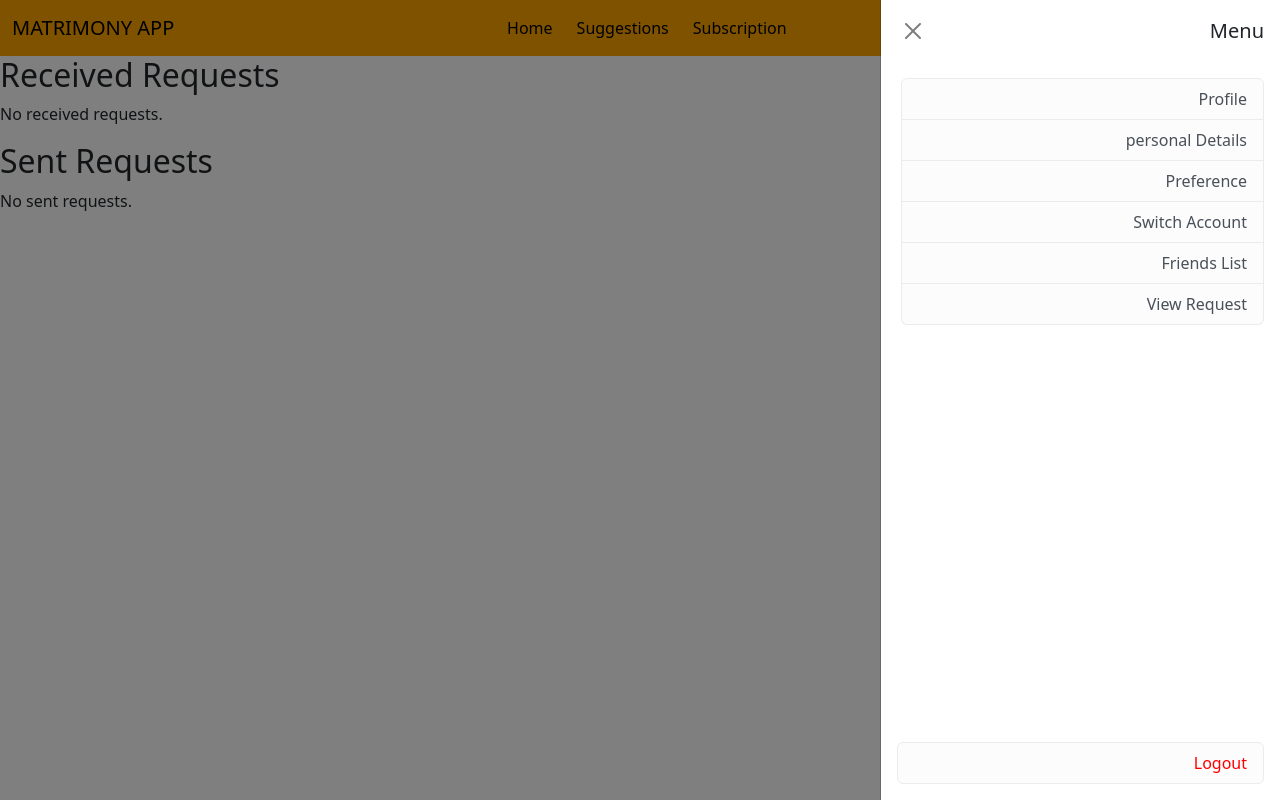
After one commit to Tuttumon21/matrimony, a Django app: page /MatrimonyApp/view_requests/ in a window 1280 px wide, after a click on "Menu". The commit adds this page. Run offline with Django 4.2, Linux system fonts and the light colour scheme; the visitor is signed in with stand-in values (Sample User, id 1); data that the repository does not hold is empty.

Commit message:
"Added FriendRequest model, form, and views for sending and responding to friend requests; updated templates to include friend request functionality"

```diff
--- /dev/null
+++ b/matrimony/matrimonyApp/templates/requests.html
@@ -0,0 +1,33 @@
+<!-- templates/requests.html -->
+
+{% extends 'shared/matrimonybase.html' %}
+
+{% block content %}
+<h2>Received Requests</h2>
+{% if received_requests %}
+    <ul>
+        {% for request in received_requests %}
+        <li>
+            {{ request.from_user.username }}
+            <a href="{% url 'matrimonyApp:respond_to_request' request.id 'accept' %}">Accept</a> |
+            <a href="{% url 'matrimonyApp:respond_to_request' request.id 'reject' %}">Reject</a>
+        </li>
+        {% endfor %}
+    </ul>
+{% else %}
+    <p>No received requests.</p>
+{% endif %}
+
+<h2>Sent Requests</h2>
+{% if sent_requests %}
+    <ul>
+        {% for request in sent_requests %}
+        <li>
+            {{ request.to_user.username }} - {{ request.status }}
+        </li>
+        {% endfor %}
+    </ul>
+{% else %}
+    <p>No sent requests.</p>
+{% endif %}
+{% endblock %}
--- a/matrimony/matrimonyApp/urls.py
+++ b/matrimony/matrimonyApp/urls.py
@@ -12,4 +12,12 @@ urlpatterns = [
 
     path('suggestions/',SuggestionView.as_view(), name='suggestions'),
 
+
+    path('send_request/<int:profile_id>/', views.send_request, name='send_request'),
+
+    path('respond_to_request/<int:request_id>/<str:action>/', views.respond_to_request, name='respond_to_request'),
+    path('view_requests/', views.view_requests, name='view_requests'),
+
+    path('friends_list/', views.friends_list, name='friends_list'),
+
 ]
--- a/matrimony/matrimonyApp/views.py
+++ b/matrimony/matrimonyApp/views.py
@@ -1,10 +1,15 @@
 from django.shortcuts import render, redirect, get_object_or_404
-from django.views.generic import TemplateView
-from .forms import ParentsDetailsForm,PartnerPreferenceForm
+from django.views.generic import TemplateView,FormView
+from .forms import ParentsDetailsForm,PartnerPreferenceForm,FriendRequestForm
 from django.contrib.auth.decorators import login_required
-from .models import ParentsDetails,PartnerPreference
+from .models import ParentsDetails,PartnerPreference,FriendRequest
 from django.contrib.auth.mixins import LoginRequiredMixin
 from accounts.models import User
+from django.db.models import Q
+from django.views import View
+# from django.utils.decorators import method_decorator
+# from django.urls import reverse_lazy
+from django.http import JsonResponse
 # Create your views here.
 
 
@@ -74,6 +79,60 @@ class SuggestionView(LoginRequiredMixin, TemplateView):
             ).exclude(id=user.id).select_related('partner_preference').prefetch_related('parents_details')
             context['profiles'] = profiles
         except PartnerPreference.DoesNotExist:
-            profiles = User.objects.none()  # If no partner preference, show no profiles
+            profiles = User.objects.none()
 
         return context
+
+@login_required
+def send_request(request, profile_id):
+    to_user = get_object_or_404(User, id=profile_id)
+    from_user = request.user
+    if request.method == 'POST':
+        if not FriendRequest.objects.filter(from_user=from_user, to_user=to_user).exists():
+            FriendRequest.objects.create(from_user=from_user, to_user=to_user)
+    return redirect('matrimonyApp:suggestions')
+
+@login_required
+def respond_to_request(request, request_id, action):
+    friend_request = get_object_or_404(FriendRequest, id=request_id, to_user=request.user)
+
+    if action == 'accept':
+        friend_request.status = 'accepted'
+    elif action == 'reject':
+        friend_request.status = 'rejected'
+    friend_request.save()
+
+    return redirect('matrimonyApp:view_requests')
+
+@login_required
+def view_requests(request):
+    received_requests = FriendRequest.objects.filter(to_user=request.user, status='pending')
+    sent_requests = FriendRequest.objects.filter(from_user=request.user, status='pending')
+
+    context = {
+        'received_requests': received_requests,
+        'sent_requests': sent_requests,
+    }
+
+    return render(request, 'requests.html', context)
+
+@login_required
+def friends_list(request):
+    # Fetch accepted friend requests where the current user is either the sender or receiver
+    accepted_requests = FriendRequest.objects.filter(status='accepted').filter(
+        (Q(from_user=request.user) | Q(to_user=request.user))
+    )
+
+    # Extract friends from accepted friend requests
+    friends = []
+    for req in accepted_requests:
+        if req.from_user == request.user:
+            friends.append(req.to_user)
+        else:
+            friends.append(req.from_user)
+
+    context = {
+        'friends': friends,
+    }
+
+    return render(request, 'friends_list.html', context)
--- a/matrimony/templates/shared/matrimonynavbar.html
+++ b/matrimony/templates/shared/matrimonynavbar.html
@@ -47,6 +47,8 @@
           <a class="list-group-item list-group-item-action list-group-item-light" href="{% url 'matrimonyApp:parents_details' %}">personal Details</a>
           <a class="list-group-item list-group-item-action list-group-item-light" href="{% url 'matrimonyApp:partner_preference' %}">Preference</a>
           <a class="list-group-item list-group-item-action list-group-item-light" href="{% url 'accounts:relationship_type' %}">Switch Account</a>
+          <a class="list-group-item list-group-item-action list-group-item-light" href="{% url 'matrimonyApp:friends_list' %}">Friends List</a>
+          <a class="list-group-item list-group-item-action list-group-item-light" href="{% url 'matrimonyApp:view_requests' %}">View Request</a>
         </div>
       </div>
     </div>
```
Also changed, not shown: matrimony/matrimonyApp/forms.py (+6 -1 lines), matrimony/matrimonyApp/models.py (+18 -0 lines), matrimony/matrimonyApp/templates/friends_list.html (added, +16 -0 lines), matrimony/matrimonyApp/templates/suggestions.html (+5 -7 lines), matrimony/matrimonyApp/migrations/0008_profileinteraction.py (added), matrimony/matrimonyApp/migrations/0009_alter_profileinteraction_status.py (added), matrimony/matrimonyApp/migrations/0010_friendrequest_delete_profileinteraction.py (added), matrimony/matrimonyApp/migrations/0011_friendrequest_updated_at.py (added), matrimony/matrimonyApp/migrations/0012_alter_friendrequest_status.py (added).
